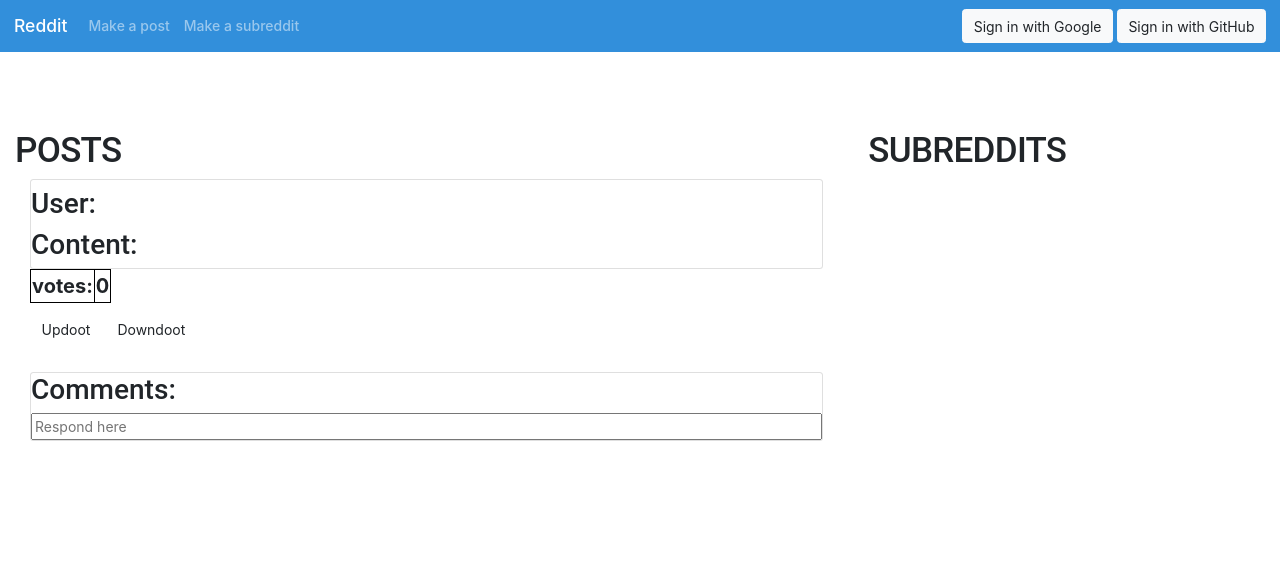
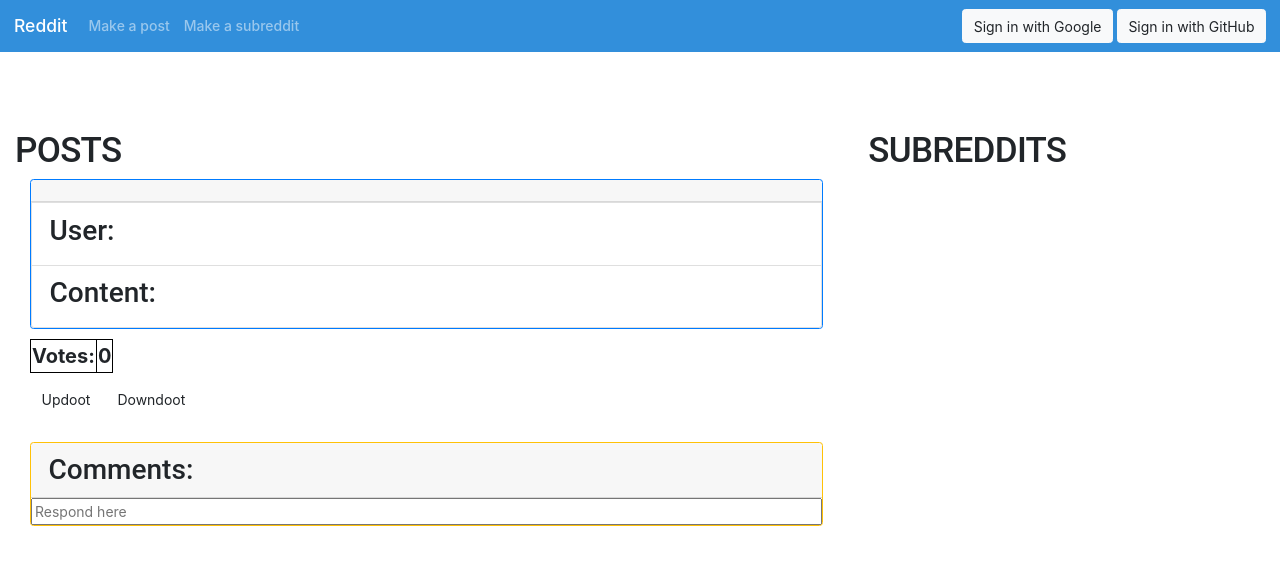
Before and after one commit to zelinsky/cisc472-reddit, a plain HTML site: page public/index.html in a window 1280 px wide. Drawn offline with nearby package versions, Linux system fonts and the light colour scheme; some packages are replaced by stand-ins of ours; no server answers.

Commit message:
improved visuals for post screen

```diff
--- a/public/index.html
+++ b/public/index.html
@@ -132,17 +132,18 @@
       </div>
       <div class="col-md-8">
         <h1 id="posts-header">POSTS</h1>
+
         <div id="current-post-container" class="container">
-          <div id="content_div" class="card">
-            <h2 id="title"></h2>
-            <h2>User: <span id="user_owner"></span></h2>
-            <h2>Content: <span id="content"></span></h2>
 
+          <div id="content_div" class="card border border-primary">
+            <h2 id="title" class="card-header"></h2>
+            <li class="list-group-item"><h2>User: <span id="user_owner"></span></h2></li>
+            <li class="list-group-item"><h2>Content: <span id="content"></span></h2></li>
           </div>
 
           <table id="vTable">
             <tr>
-              <th>votes: </th>
+              <th> Votes: </th>
               <th id="votes">0</th>
             </tr>
           </table>
@@ -153,13 +154,14 @@
             <button id="downvote_button" class="btn">Downdoot</button>
           </div>
 
-          <div id="comments_div" class="card">
-            <h2>Comments:</h2>
+          <div id="comments_div" class="card border border-warning">
+            <h2 class="card-header">Comments:</h2>
             <input id="comment_input" type="text" placeholder="Respond here">
             <ul id="comments" class="list-group list-group-flush">
             </ul>
           </div>
         </div>
+
         <div id="main-posts"></div>
       </div>
     </div>
--- a/public/styles/main.css
+++ b/public/styles/main.css
@@ -15,8 +15,12 @@
     padding: 5px;
 }
 
-.material-icons.orange { color: #FB8C00; }
-.material-icons.blue { color: #4393fa; }
+.material-icons.orange {
+   color: #FB8C00;
+}
+.material-icons.blue {
+  color: #4393fa;
+}
 
 #signIn {
     float : right;
@@ -43,3 +47,7 @@
     font-size: 20px;
     margin-bottom: 10px;
   }
+
+  #content_div{
+    margin-bottom: 10px;
+  }
```
